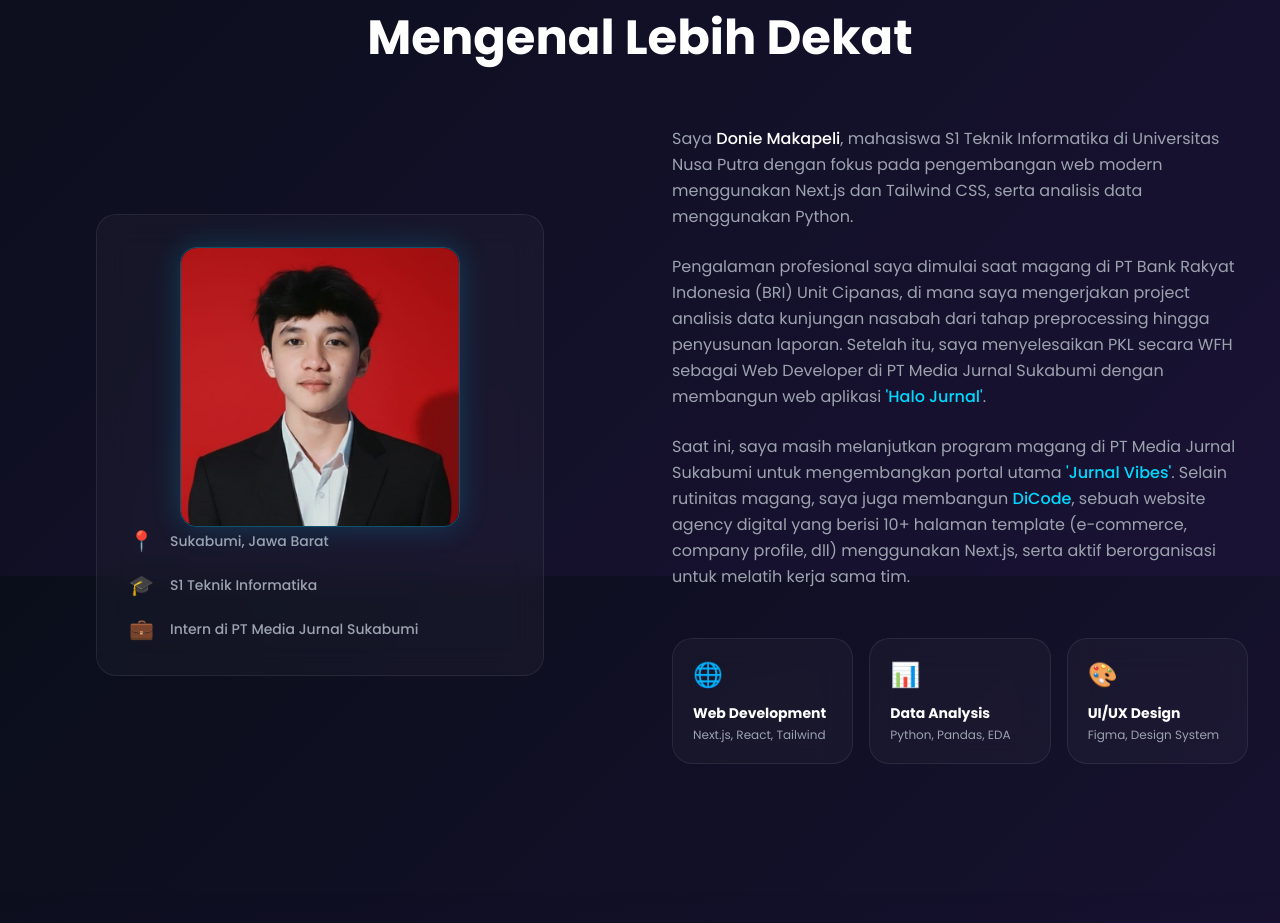
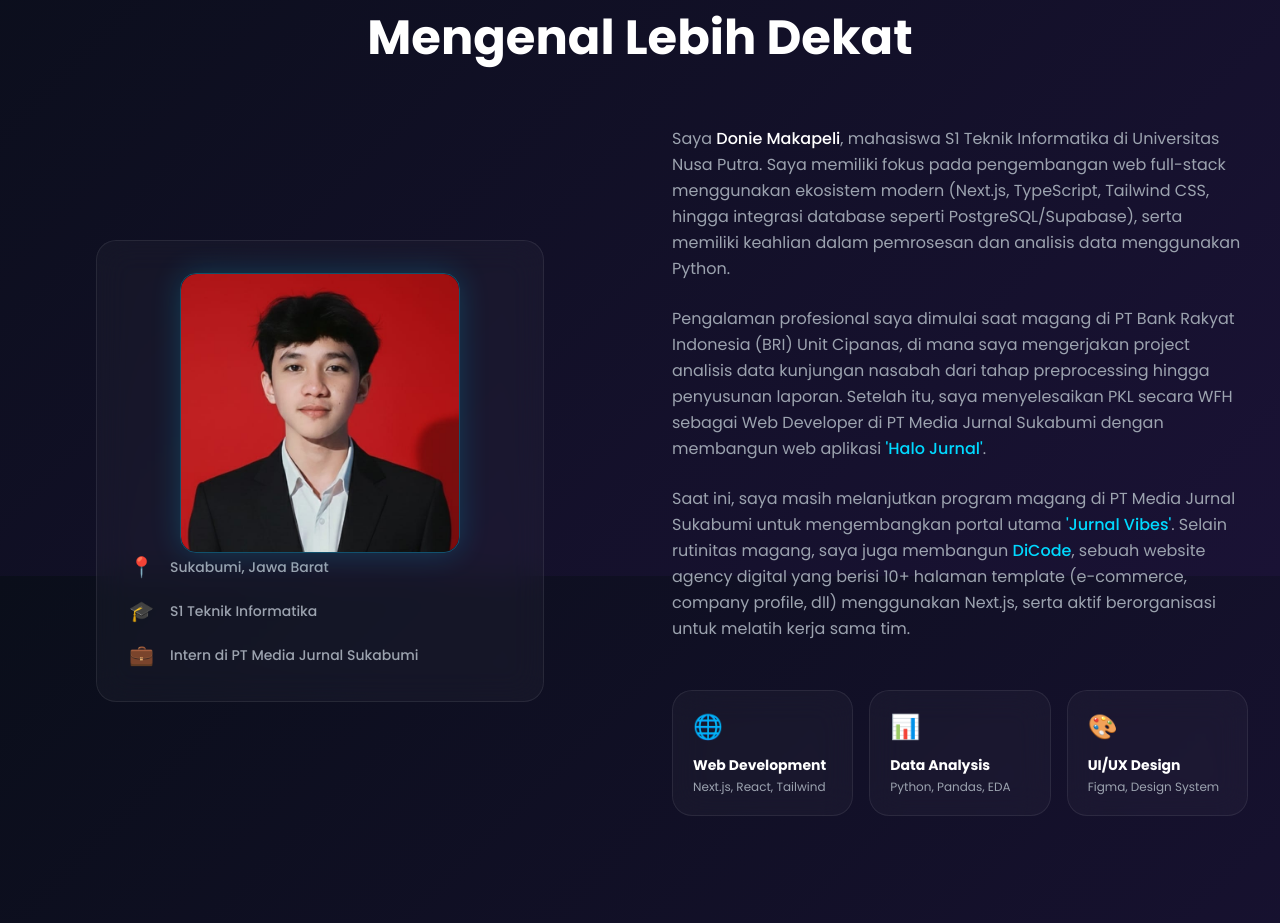
Before and after one commit to dmakapeli-prog/doni-portfolio, a Next.js app: page / in a window 1280 px wide. Shown: the part 1024-1947 px from the top of the page. Built offline with nearby package versions, Linux system fonts and the light colour scheme.

Commit message:
Enrich About section introduction with full-stack and database tech stack

```diff
--- a/app/page.js
+++ b/app/page.js
@@ -369,9 +369,7 @@ function AboutSection() {
           {/* KOLOM KANAN */}
           <div className="flex flex-col gap-6">
             <p className="fade-up fade-delay-2 text-text-secondary leading-relaxed text-sm sm:text-base">
-              Saya <span className="text-white font-medium">Donie Makapeli</span>, mahasiswa S1 Teknik
-              Informatika di Universitas Nusa Putra dengan fokus pada pengembangan web modern menggunakan
-              Next.js dan Tailwind CSS, serta analisis data menggunakan Python.
+              Saya <span className="text-white font-medium">Donie Makapeli</span>, mahasiswa S1 Teknik Informatika di Universitas Nusa Putra. Saya memiliki fokus pada pengembangan web full-stack menggunakan ekosistem modern (Next.js, TypeScript, Tailwind CSS, hingga integrasi database seperti PostgreSQL/Supabase), serta memiliki keahlian dalam pemrosesan dan analisis data menggunakan Python.
             </p>
             <p className="fade-up fade-delay-3 text-text-secondary leading-relaxed text-sm sm:text-base">
               Pengalaman profesional saya dimulai saat magang di PT Bank Rakyat Indonesia (BRI) Unit Cipanas,
```
